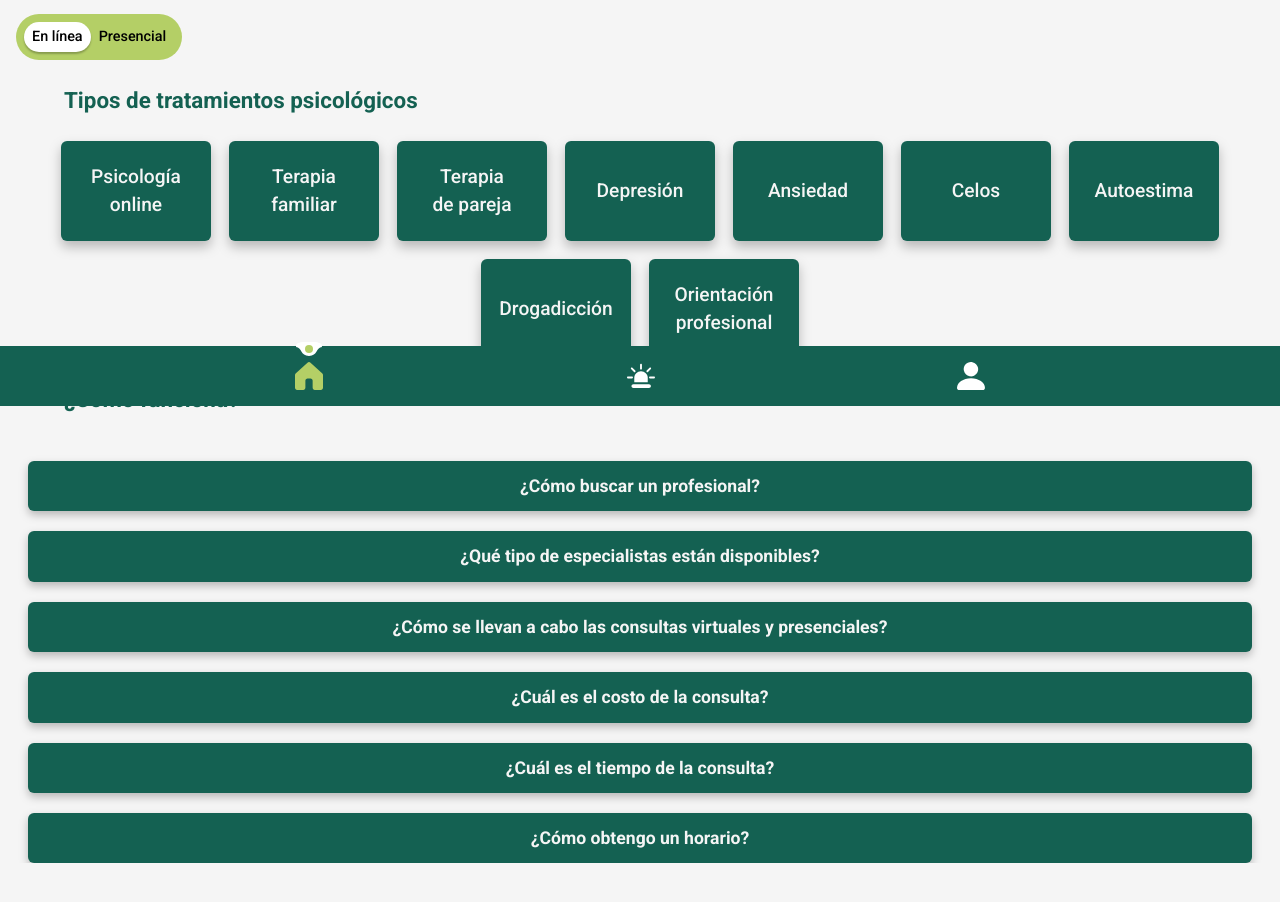
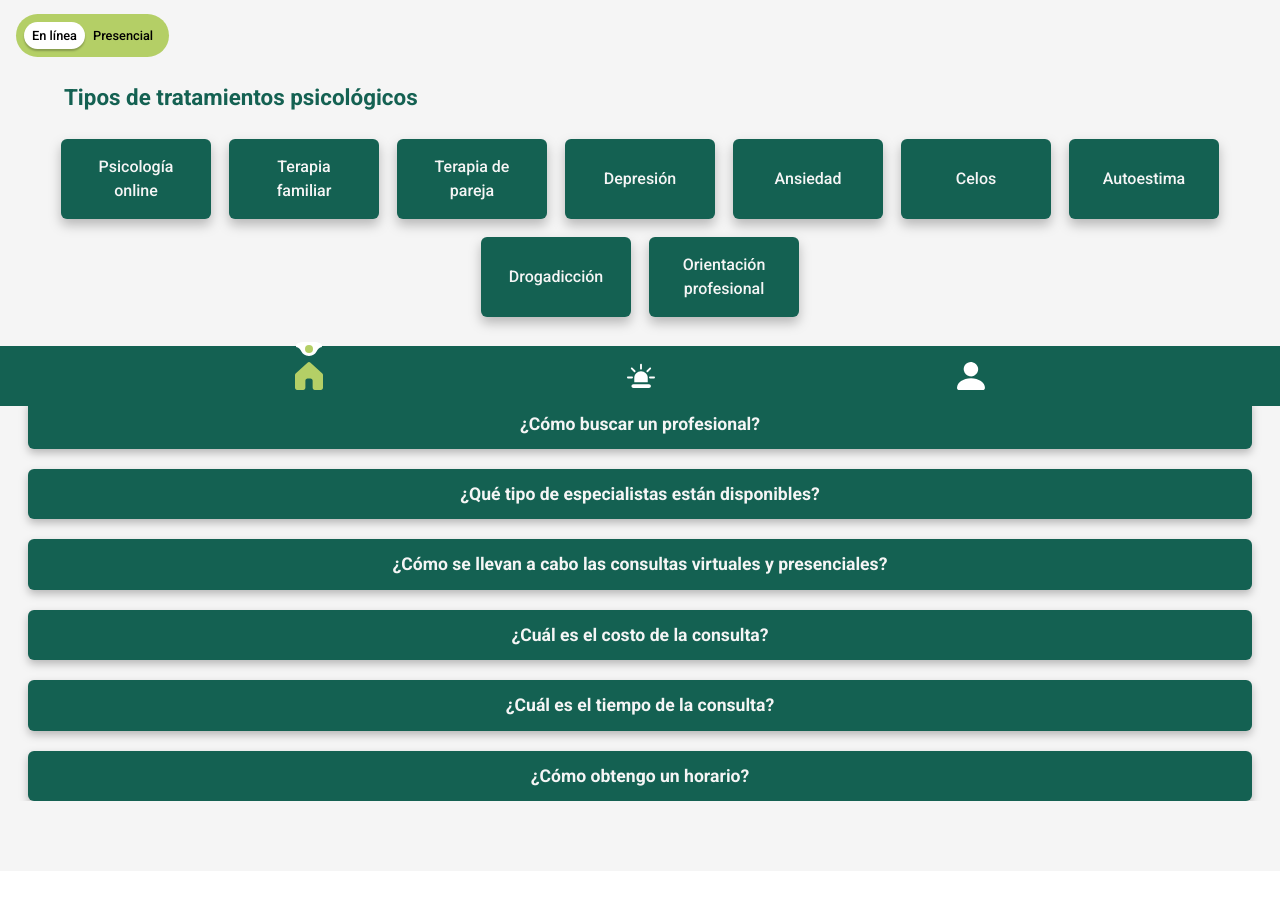
Before and after one commit to No-Country/c10-58-m-reactchallenge-mern, a React (Vite) app: page / in a window 1280 px wide. Shown: the part 400-1302 px from the top of the page. After the commit the page ends 1271 px from the top, so only its background shows below. Built offline with nearby package versions, Linux system fonts and the light colour scheme; no server answers.

Commit message:
style changes

```diff
--- a/src/components/FAQ.jsx
+++ b/src/components/FAQ.jsx
@@ -83,7 +83,7 @@ export const Faq = () => {
     })
   }
   return (
-    <div className='flex justify-center mt-5 gap-5 flex-wrap'>
+    <div className='flex justify-center gap-5 flex-wrap'>
       {faq.map((question) => (
         <FAQDiv
           key={question.id}
--- a/src/components/MicroComponents/BotonesPildoras.js
+++ b/src/components/MicroComponents/BotonesPildoras.js
@@ -1,4 +1,4 @@
-import styled from "styled-components";
+import styled from 'styled-components'
 
 export const Botonpildora = styled.button`
   width: 40%;
@@ -6,14 +6,15 @@ export const Botonpildora = styled.button`
   border: none;
   border-radius: 20px;
   font-size: 1rem;
-  background: ${props => props.$primary ? "#b4cf66" : " #146151"};
-  color: ${props => props.$primary ? "#146151" : "white"};
+  background: ${props => props.$primary ? '#b4cf66' : ' #146151'};
+  color: ${props => props.$primary ? '#146151' : 'white'};
   font-weight: 600;
   &:focus {
     outline: none;
     border-color: #000;
   }
   &:hover {
-    background: ${props => props.$primary ? "#c1c8d2" : "#6d7177"};
+    background: ${props => props.$primary ? '#c1c8d2' : '#6d7177'};
   }
-`;
+  filter: drop-shadow(0px 4px 4px rgba(0, 0, 0, 0.25))
+`
--- a/src/components/MicroComponents/ProfileImages.js
+++ b/src/components/MicroComponents/ProfileImages.js
@@ -1,13 +1,15 @@
 import styled from 'styled-components'
+import { COLORS } from './Colors'
 
 export const ProfileImg = styled.img`
   border-radius: 15px;
-  border: 1px solid #146151;
+  border: 2px solid ${COLORS.strongGreen};
   color:#f6f6f6;
   width: 100px;
   height: 100px;
   border-radius: 9999px;
   object-fit: cover;
+  filter: drop-shadow(0px 4px 4px rgba(0, 0, 0, 0.25));
 `
 
 export const MedicProfileImg = styled.img`
--- a/src/components/MicroComponents/Text.js
+++ b/src/components/MicroComponents/Text.js
@@ -27,9 +27,13 @@ color: ${COLORS.strongGreen};
 export const MainDivText = styled.p`
 margin: 0px;
 font-weight: 500;
-font-size: 1.3rem;
+font-size: 1.1rem;
 color: ${COLORS.strongGreen};
 text-align: center;
+
+@media (min-width: 768px) {
+  font-size: 1.3rem;
+}
 `
 
 export const ErrorText = styled.p`
--- a/src/components/MicroComponents/TogglePillDiv.js
+++ b/src/components/MicroComponents/TogglePillDiv.js
@@ -11,6 +11,5 @@ export const TogglePillDiv = styled.div`
   align-self: start;
   background-color: ${COLORS.lightGreen};
   color: ${COLORS.white};
-  font-size: medium;
   margin-left: 1rem;
 `
--- a/src/components/MicroComponents/TratamientosCard.js
+++ b/src/components/MicroComponents/TratamientosCard.js
@@ -4,7 +4,7 @@ import { COLORS } from './Colors'
 
 export const TratamientosCard = styled(motion.span)`
   width: 150px;
-  height: 100px;
+  height: 80px;
   min-height: auto;
   background-color: ${COLORS.strongGreen} ;
   color: ${COLORS.teal};
@@ -14,7 +14,7 @@ export const TratamientosCard = styled(motion.span)`
   justify-content: center;
   align-items: center;
   padding: 1rem 2rem;
-  font-size: 1.2rem;
+  font-size: 1rem;
   font-weight: 500;
   filter: drop-shadow(0px 6px 6px rgba(0, 0, 0, 0.25));
 `
--- a/src/components/TogglePill.jsx
+++ b/src/components/TogglePill.jsx
@@ -11,7 +11,7 @@ display: flex;
 flex-direction: column;
 align-items: center;
 justify-content: center;
-font-size: 0.9rem;
+font-size: 0.8rem;
 border: none;
 box-shadow: ${props => (props.show ? '0px 2px 2px rgba(0,0,0, .25)' : 'none')};
 transition: all 0.3s linear;
--- a/src/pages/ProfileHome.jsx
+++ b/src/pages/ProfileHome.jsx
@@ -7,6 +7,7 @@ import { deleteUser } from '../firebase/user'
 import { SpinnerComponent } from '../components/MicroComponents/Spinner'
 import { medicData } from '../assets/medicData'
 import { createMedic } from '../firebase/medics'
+import { MainDivTitle } from '../components/MicroComponents/Text'
 
 export const ProfileHome = () => {
   const { user, logout } = useFirebaseContext()
@@ -18,6 +19,13 @@ export const ProfileHome = () => {
     navigate('/login')
   }
 
+  // async function crearMedicos () {
+  //   medicData.forEach(async (medic) => {
+  //     await createMedic({ medicDataForm: medic })
+  //   })
+  //   console.log('Medicos creados')
+  // }
+
   return (
     <>
       {user
@@ -25,12 +33,13 @@ export const ProfileHome = () => {
           <div className='flex flex-col justify-evenly h-full gap-12 px-4'>
             <div className='flex w-full items-center justify-center gap-4'>
               <ProfileImg src={avatarURL} />
-              <span className='text-center font-bold text-2xl'>{firstName} {lastName}</span>
+              <MainDivTitle className='text-center'>{firstName} {lastName}</MainDivTitle>
             </div>
             <div className='flex flex-col w-48 mx-auto gap-4 text-xl'>
               <Btn onClick={() => navigate('editProfile')}>Editar perfil</Btn>
               <Btn onClick={() => navigate('appointments')}>Mis citas</Btn>
               <Btn onClick={() => navigate('pastappointments')}>Historial de citas</Btn>
+              {/* <Btn onClick={crearMedicos}>Crear medicos</Btn> */}
               <Btn onClick={handleLogout}>Log Out</Btn>
               <Btn $dark onClick={deleteUser}>Eliminar usuario</Btn>
             </div>
```
